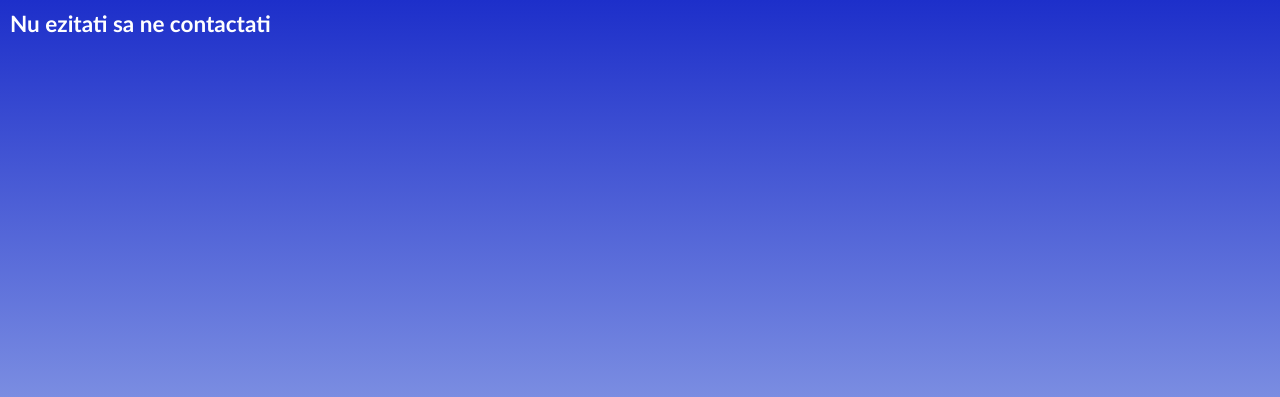
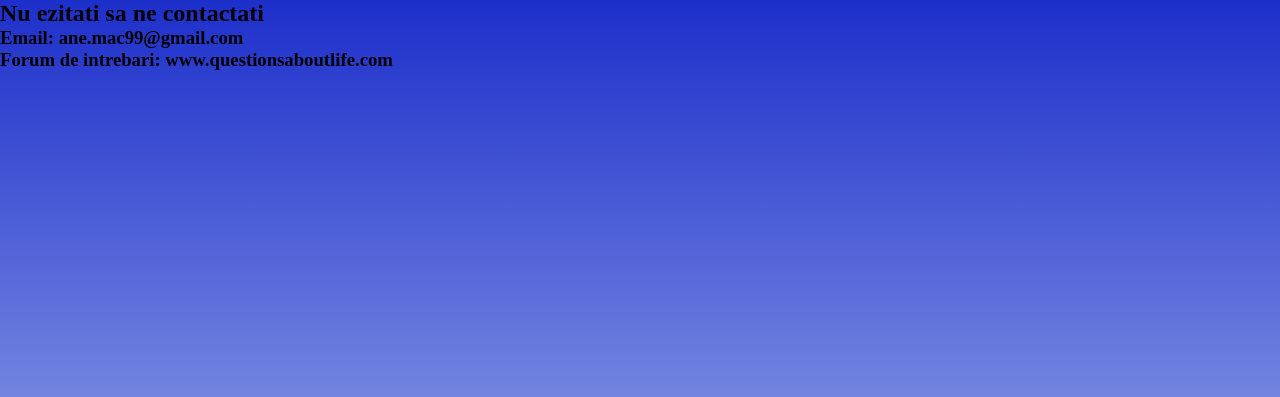
Before and after one commit to DarkToilet99/E-Uni, a PHP site: page /contact.html in a window 1280 px wide. Shown: the top 397 px of the page. Run offline with PHP 8.4, Linux system fonts and the light colour scheme.

Commit message:
i'm dead

```diff
--- a/contact.html
+++ b/contact.html
@@ -1,7 +1,7 @@
 <html>
 <head>
 	<meta name="viewport" content="width=device-width, initial-scale=1">
-	<title>Start page</title>
+	<title>Contact</title>
 	<link rel="stylesheet" href="style.css">
 </head>
 
@@ -9,13 +9,15 @@
 	<div class="container">
 		<div class="cont">
 		<h2>Nu ezitati sa ne contactati</h2>
+		<h3>Email: ane.mac99@gmail.com</h3>
+		<h3>Forum de intrebari: www.questionsaboutlife.com</h3>
 		</div>
-	</div>
+
 
 	<img src="https://scontent.ftsr1-2.fna.fbcdn.net/v/t1.15752-9/126206177_220447599500793_3767800299100674333_n.png?_nc_cat=109&ccb=2&_nc_sid=ae9488&_nc_ohc=snIxFe82nVsAX-a8sX3&_nc_ht=scontent.ftsr1-2.fna&oh=dcad1ac439534e077a1da1fe6cf47d67&oe=5FDECE25" class="photoleft">
 	<img src="https://scontent.ftsr1-1.fna.fbcdn.net/v/t1.15752-9/126195392_799817820862940_5163506698813815660_n.png?_nc_cat=100&ccb=2&_nc_sid=ae9488&_nc_ohc=PEMIG4iDtHcAX-QPh18&_nc_oc=AQl3cUqc0wR4yH61-fXpvfXrmA3Mq_dlX84QKyyhJ37pikbOf1qX46YvCy2VKilCbSo&_nc_ht=scontent.ftsr1-1.fna&oh=4fc8b7aab92156ba5d25fc6b02fe9d90&oe=5FDEF2B2" class="photoright">
 
-
+	</div>
 
 	<footer id="footer">
 		<p>Copyright &copy; 2020, E-Uni</p>
--- a/index.html
+++ b/index.html
@@ -81,7 +81,7 @@
 	<img src="https://scontent.ftsr1-2.fna.fbcdn.net/v/t1.15752-9/126206177_220447599500793_3767800299100674333_n.png?_nc_cat=109&ccb=2&_nc_sid=ae9488&_nc_ohc=snIxFe82nVsAX-a8sX3&_nc_ht=scontent.ftsr1-2.fna&oh=dcad1ac439534e077a1da1fe6cf47d67&oe=5FDECE25" class="photoleft">
 	<img src="https://scontent.ftsr1-1.fna.fbcdn.net/v/t1.15752-9/126195392_799817820862940_5163506698813815660_n.png?_nc_cat=100&ccb=2&_nc_sid=ae9488&_nc_ohc=PEMIG4iDtHcAX-QPh18&_nc_oc=AQl3cUqc0wR4yH61-fXpvfXrmA3Mq_dlX84QKyyhJ37pikbOf1qX46YvCy2VKilCbSo&_nc_ht=scontent.ftsr1-1.fna&oh=4fc8b7aab92156ba5d25fc6b02fe9d90&oe=5FDEF2B2" class="photoright">
 
-
+	</div>
 <footer id="footer">
 		<p>Copyright &copy; 2020, E-Uni</p>
 	</footer>
--- a/style.css
+++ b/style.css
@@ -4,13 +4,13 @@
 }
 .container {
   min-height: 100%;
-  height: 100%;
+  height: 110%;
   width: 100%;
   background: linear-gradient(180deg, #1d2fca 0%, rgba(0, 129, 217, 0.15) 100%);
   background-position: center;
   background-size: cover;
   position: relative;
-  overflow: auto;
+  overflow: hidden;
 }
 .par {
   font-family: Arial;
@@ -198,7 +198,6 @@ span {
   top: 0;
   width: 100%;
   text-align: center;
-  margin-top:500px;
 }
 
 p {
@@ -317,12 +316,3 @@ p {
   width: 25px;
   height: 25px;
 }
-.cont{
-	font-family:Calibri;
-	font-size:15px;
-}
-h2{
-	margin-top:10px;
-	margin-left:10px;
-	color:white;
-}
```
